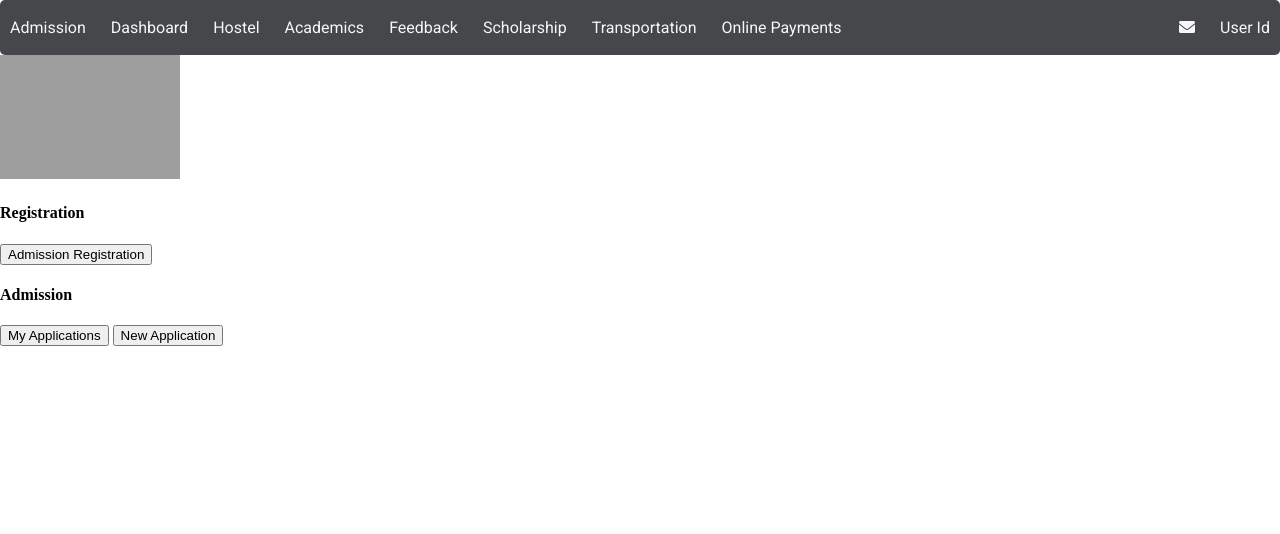
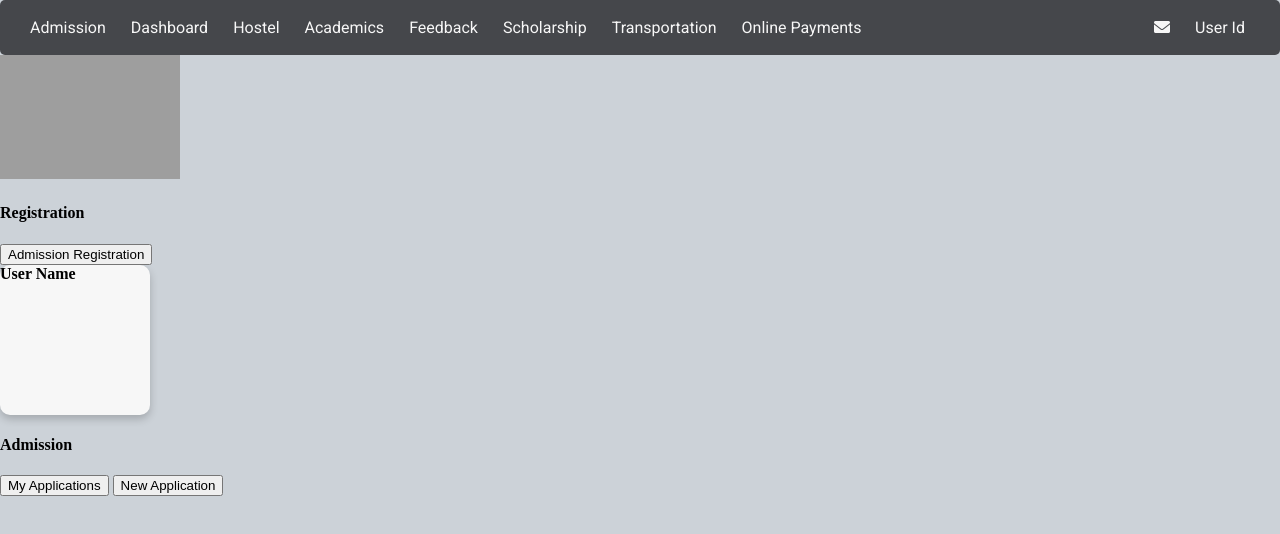
Before and after one commit to AivinJoy/erp, a plain HTML site: page index.html in a window 1280 px wide. Drawn offline with Linux system fonts and the light colour scheme; grey boxes are pictures that could not be loaded.

Commit message:
color theme given

```diff
--- a/index.html
+++ b/index.html
@@ -28,9 +28,13 @@
         <div class="logo_pos"><img src="	https://erp.vidyaacademy.ac.in/web/binary/company_logo?session_id=75ecdf14b91b44aa997e1b2532a016f0" alt="logo" width="180px" height="124px"></div>
         <h4 class="v-reg">Registration</h4>
             <button>Admission Registration</button>
+            <div class="user-square">
+                <B>User Name</B>
+            </div>
         <h4 class="v-reg">Admission</h4>
-        <button>My Applications</button>
-        <button>New Application</button>
+            <button>My Applications</button>
+            <button>New Application</button>
+
     </div>
 </body>
 </html>
--- a/styles.css
+++ b/styles.css
@@ -5,6 +5,7 @@ html,body{
     padding: 0;
     width: 100vw;
     height: 100vh;
+    background-color: #9aa6b24b;
 }
 
 .navbar{
@@ -22,6 +23,8 @@ html,body{
     list-style: none;
     padding: 0;
     margin:0;
+    margin-left: 20px;
+    margin-right: 25px;
     gap: 25px;
     color: #F7F7F7;
     font-family: roboto;
@@ -38,3 +41,15 @@ html,body{
     align-items: center;
     text-align: right;
 }
+
+.user-square{
+    display: flex;
+    width: 150px;
+    height: 150px;
+    background: #F7F7F7;
+    border-radius: 10px;
+    align-items: right;
+    flex-direction: column;
+    justify-content: right;
+    box-shadow: 0 4px 8px rgba(0, 0, 0, 0.2);
+}
```
